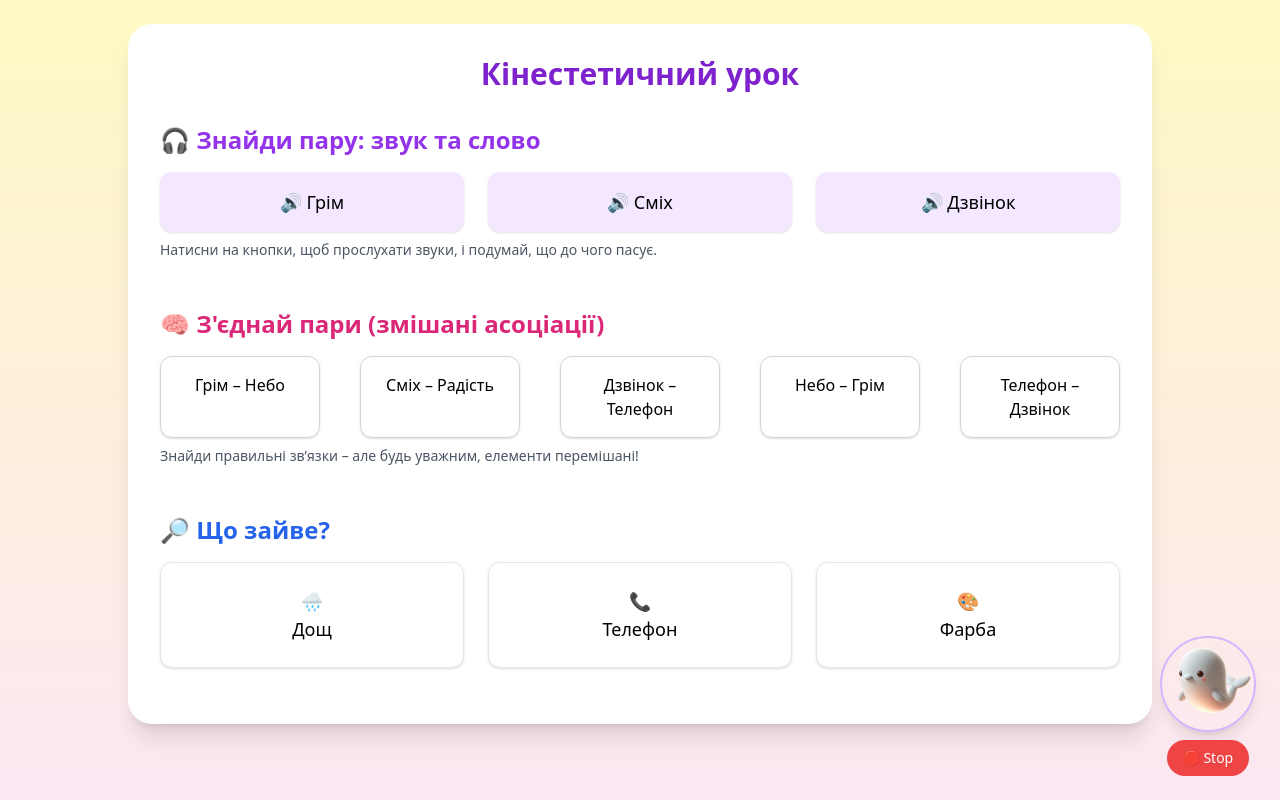
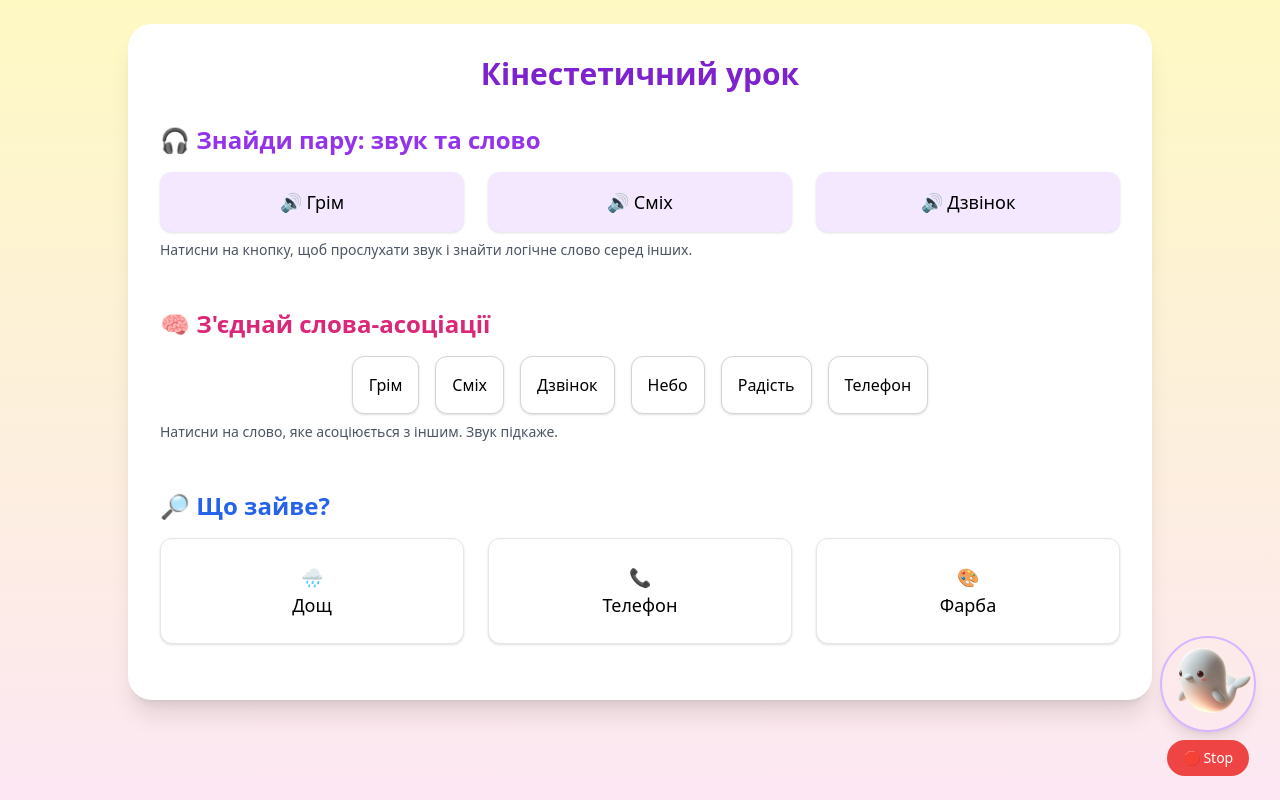
Before and after one commit to Milana-Budzanovska/learning, a React (Vite) app: page /kinesthetic in a window 1280 px wide. Built offline with nearby package versions, Linux system fonts and the light colour scheme; the HTML template or start-up script is replaced by a standard one.

Commit message:
Update KinestheticLesson.tsx

```diff
--- a/src/KinestheticLesson.tsx
+++ b/src/KinestheticLesson.tsx
@@ -12,13 +12,17 @@ const oddOneOutOptions = [
   { image: "🎨", label: "Фарба", sound: "Тиша" }, // зайвий
 ];
 
+const shuffledWords = ["Грім", "Сміх", "Дзвінок", "Небо", "Радість", "Телефон"];
+
 const KinestheticLesson: React.FC = () => {
-  const [matchedSounds, setMatchedSounds] = useState<string[]>([]);
   const [selectedOdd, setSelectedOdd] = useState<string | null>(null);
 
   const playSound = (label: string) => {
-    const audio = new Audio(audioMap[label]);
-    audio.play();
+    const sound = audioMap[label];
+    if (sound) {
+      const audio = new Audio(sound);
+      audio.play();
+    }
   };
 
   const handleOddOneOut = (label: string) => {
@@ -44,20 +48,24 @@ const KinestheticLesson: React.FC = () => {
               </button>
             ))}
           </div>
-          <p className="text-sm text-gray-600 mt-2">Натисни на кнопки, щоб прослухати звуки, і подумай, що до чого пасує.</p>
+          <p className="text-sm text-gray-600 mt-2">Натисни на кнопку, щоб прослухати звук і знайти логічне слово серед інших.</p>
         </section>
 
         {/* Вправа 2: Хаотичні пари */}
         <section className="mb-12">
-          <h2 className="text-2xl font-bold text-pink-600 mb-4">🧠 З'єднай пари (змішані асоціації)</h2>
-          <div className="flex flex-wrap justify-between gap-4">
-            <div className="bg-white p-4 rounded-xl border border-gray-300 w-40 text-center shadow hover:bg-green-50 cursor-pointer">Грім – Небо</div>
-            <div className="bg-white p-4 rounded-xl border border-gray-300 w-40 text-center shadow hover:bg-green-50 cursor-pointer">Сміх – Радість</div>
-            <div className="bg-white p-4 rounded-xl border border-gray-300 w-40 text-center shadow hover:bg-green-50 cursor-pointer">Дзвінок – Телефон</div>
-            <div className="bg-white p-4 rounded-xl border border-gray-300 w-40 text-center shadow hover:bg-green-50 cursor-pointer">Небо – Грім</div>
-            <div className="bg-white p-4 rounded-xl border border-gray-300 w-40 text-center shadow hover:bg-green-50 cursor-pointer">Телефон – Дзвінок</div>
+          <h2 className="text-2xl font-bold text-pink-600 mb-4">🧠 З'єднай слова-асоціації</h2>
+          <div className="flex flex-wrap gap-4 justify-center">
+            {shuffledWords.map((word, idx) => (
+              <button
+                key={idx}
+                onClick={() => playSound(word)}
+                className="bg-white p-4 rounded-xl border border-gray-300 shadow hover:bg-pink-100 cursor-pointer"
+              >
+                {word}
+              </button>
+            ))}
           </div>
-          <p className="text-sm text-gray-600 mt-2">Знайди правильні зв’язки – але будь уважним, елементи перемішані!</p>
+          <p className="text-sm text-gray-600 mt-2">Натисни на слово, яке асоціюється з іншим. Звук підкаже.</p>
         </section>
 
         {/* Вправа 3: Що зайве? */}
```
